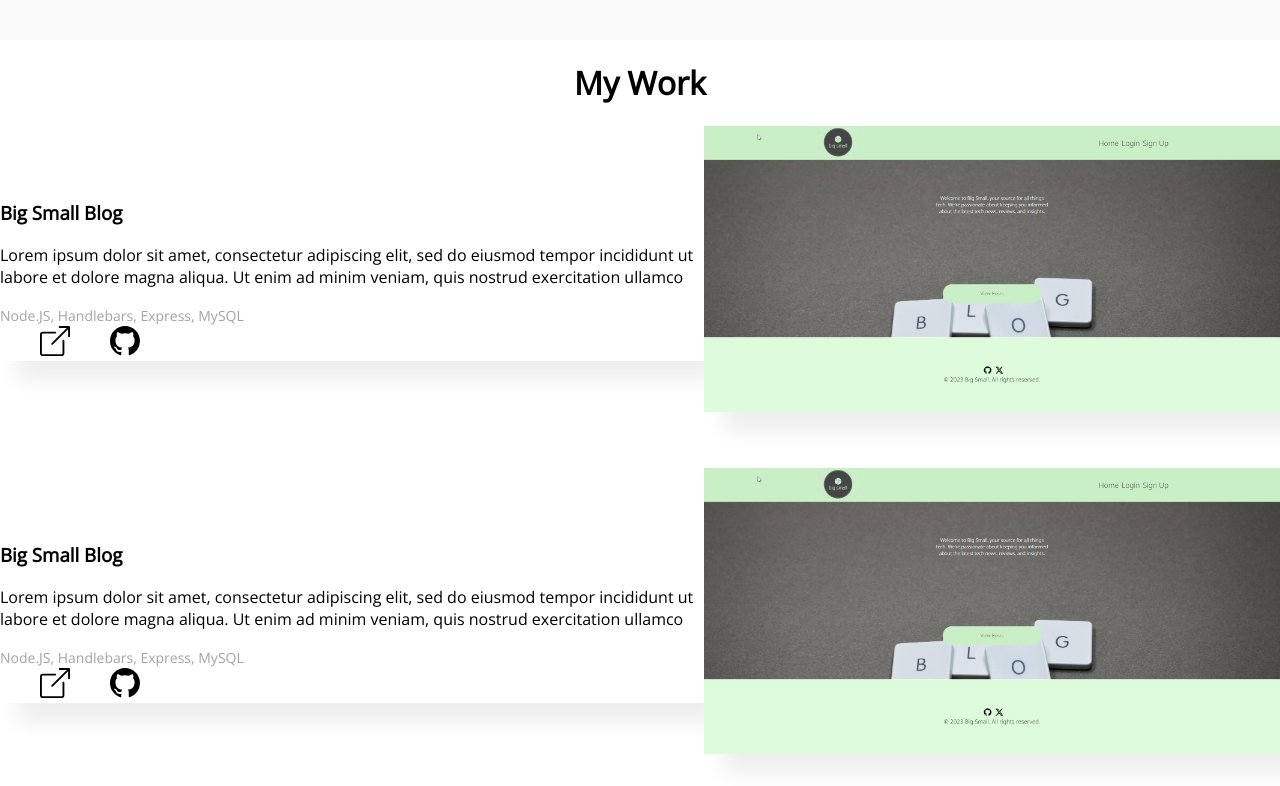
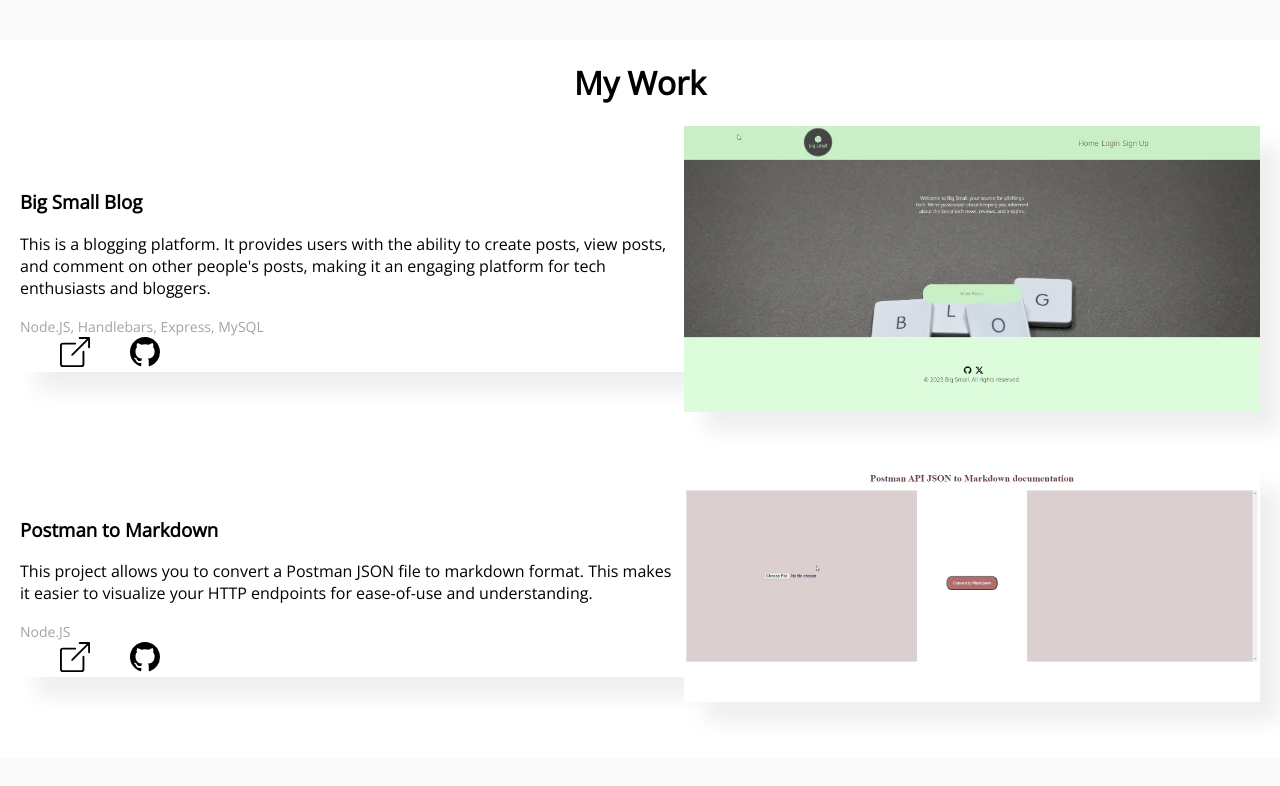
Before and after one commit to ntandoyenkosi1/portfolio, a React (Create React App) app: page / in a window 1280 px wide. Shown: the part 760-1546 px from the top of the page. Built offline with nearby package versions, Linux system fonts and the light colour scheme.

Commit message:
Updated project links

```diff
--- a/src/components/Work.jsx
+++ b/src/components/Work.jsx
@@ -1,4 +1,5 @@
 import HomePage from "../img/homepage.jpg"
+import PostMan from "../img/postman-to-markdown.png"
 import GitHub from "../img/icons/GitHub"
 import Arrow from "../img/icons/Arrow"
 import { useState } from "react";
@@ -6,18 +7,18 @@ function Work() {
     const [projects] = useState([
         {
             title: "Big Small Blog",
-            description: "Lorem ipsum dolor sit amet, consectetur adipiscing elit, sed do \neiusmod tempor incididunt ut labore et dolore magna aliqua.\nUt enim ad minim veniam, quis nostrud exercitation ullamco",
+            description: "This is a blogging platform. It provides users with the ability to create posts, view posts, and comment on other people's posts, making it an engaging platform for tech enthusiasts and bloggers.",
             tech: "Node.JS, Handlebars, Express, MySQL",
             link: "https://big-small-blog-cck37mrz7a-ue.a.run.app/",
             image: HomePage,
             github: "https://github.com/ntandoyenkosi1/big-small-blog"
         },
         {
-            title: "Big Small Blog",
-            description: "Lorem ipsum dolor sit amet, consectetur adipiscing elit, sed do \neiusmod tempor incididunt ut labore et dolore magna aliqua.\nUt enim ad minim veniam, quis nostrud exercitation ullamco",
-            tech: "Node.JS, Handlebars, Express, MySQL",
+            title: "Postman to Markdown",
+            description: "This project allows you to convert a Postman JSON file to markdown format. This makes it easier to visualize your HTTP endpoints for ease-of-use and understanding.",
+            tech: "Node.JS",
             link: "https://postman-to-markdown-cck37mrz7a-ue.a.run.app/",
-            image: HomePage,
+            image: PostMan,
             github: "https://github.com/ntandoyenkosi1/postman-to-markdown"
         }
     ])
@@ -26,7 +27,7 @@ function Work() {
             <h1>My Work</h1>
             <div>
                 {projects.map((x, index) =>
-                    <div className="project">
+                    <div key={index} className="project">
                         <div>
                             <h3>{x.title}</h3>
                             <p>{x.description}</p>
--- a/src/index.css
+++ b/src/index.css
@@ -114,7 +114,7 @@ header>div a {
   display: flex;
   align-items: center;
   justify-content: space-evenly;
-  padding-bottom: 51px;
+  padding: 0px 20px 51px 20px;
 }
 
 .project div:first-child {
@@ -415,6 +415,10 @@ footer a {
     flex-direction: column;
     align-items: center;
   }
+  .project{
+    padding-left: 0px;
+    padding-right: 0px;
+  }
 }
 
 @media screen and (max-width:345px) {
```
Also changed, not shown: src/img/postman-to-markdown.png (added).
